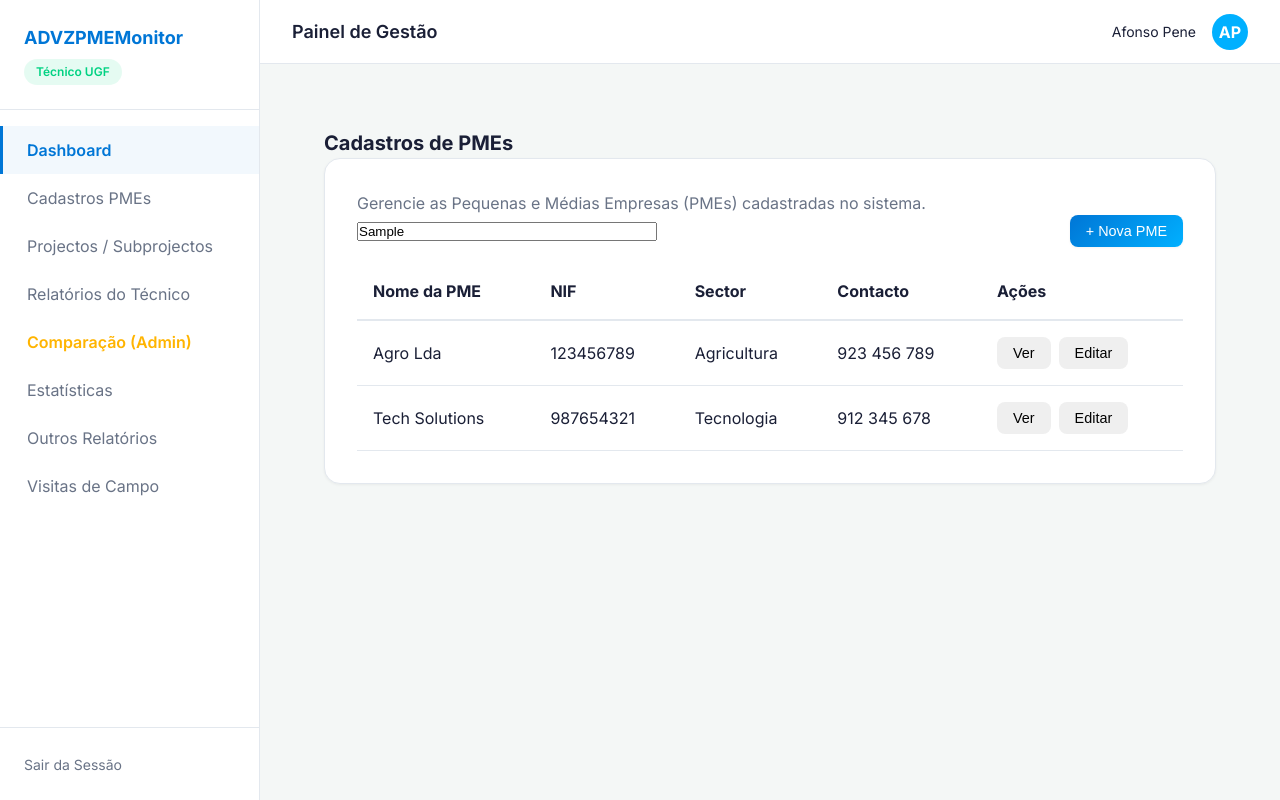
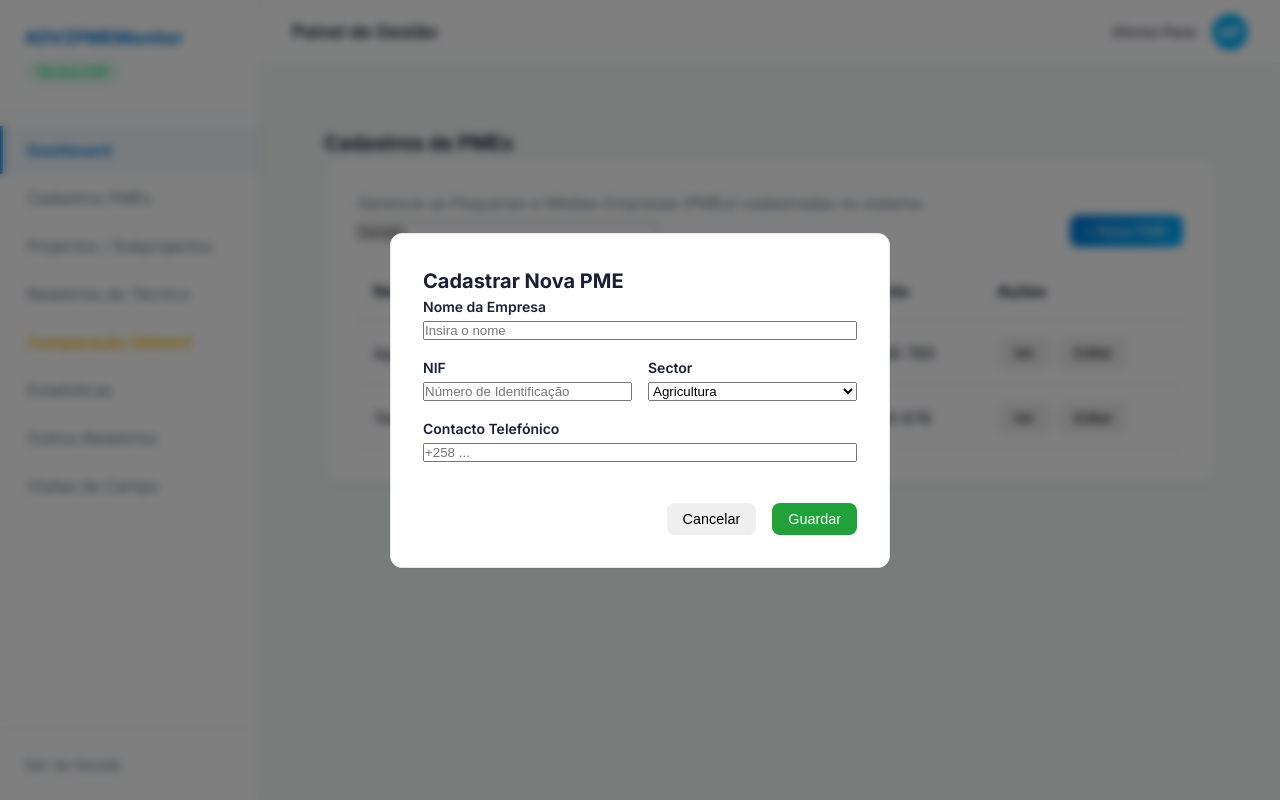
Before and after one commit to afonsinhobrown/ADVZPMEMonitor, a Next.js app: page /pmes in a window 1280 px wide. Both pictures are taken after typing "Sample" into the empty fields and a click on the button "+ Nova PME". Built offline with nearby package versions, Linux system fonts and the light colour scheme.

Commit message:
Feat: Adicionar modal interativo para cadastro de nova PME

```diff
--- a/src/app/(protected)/pmes/page.tsx
+++ b/src/app/(protected)/pmes/page.tsx
@@ -1,6 +1,10 @@
-import React from 'react';
+'use client';
+
+import React, { useState } from 'react';
 
 export default function CadastrosPME() {
+  const [isModalOpen, setIsModalOpen] = useState(false);
+
   return (
     <div style={{ padding: '2rem' }}>
       <h2 className="text-xl font-bold mb-4">Cadastros de PMEs</h2>
@@ -9,7 +13,7 @@ export default function CadastrosPME() {
 
         <div style={{ display: 'flex', justifyContent: 'space-between', alignItems: 'center', marginBottom: '1rem' }}>
           <input type="text" placeholder="Buscar PME..." className="form-input" style={{ width: '300px' }} />
-          <button className="btn btn-primary">+ Nova PME</button>
+          <button className="btn btn-primary" onClick={() => setIsModalOpen(true)}>+ Nova PME</button>
         </div>
 
         <table style={{ width: '100%', borderCollapse: 'collapse', marginTop: '1rem' }}>
@@ -46,6 +50,57 @@ export default function CadastrosPME() {
           </tbody>
         </table>
       </div>
+
+      {isModalOpen && (
+        <div style={{
+          position: 'fixed', top: 0, left: 0, width: '100vw', height: '100vh',
+          background: 'rgba(0,0,0,0.5)', backdropFilter: 'blur(4px)',
+          display: 'flex', alignItems: 'center', justifyContent: 'center', zIndex: 1000
+        }}>
+          <div className="card" style={{ width: '100%', maxWidth: '500px', padding: '2rem', background: 'white', borderRadius: '12px', animation: 'fadeIn 0.2s ease-in-out' }}>
+            <h3 className="text-xl font-bold mb-4">Cadastrar Nova PME</h3>
+
+            <form className="flex flex-col gap-4" onSubmit={(e) => { e.preventDefault(); setIsModalOpen(false); alert("PME registada com sucesso!"); }}>
+              <div>
+                <label className="text-sm font-semibold mb-1" style={{ display: 'block' }}>Nome da Empresa</label>
+                <input type="text" className="form-input" style={{ width: '100%' }} placeholder="Insira o nome" required />
+              </div>
+
+              <div className="grid grid-cols-2 gap-4">
+                <div>
+                  <label className="text-sm font-semibold mb-1" style={{ display: 'block' }}>NIF</label>
+                  <input type="text" className="form-input" style={{ width: '100%' }} placeholder="Número de Identificação" required />
+                </div>
+                <div>
+                  <label className="text-sm font-semibold mb-1" style={{ display: 'block' }}>Sector</label>
+                  <select className="form-input" style={{ width: '100%' }}>
+                    <option>Agricultura</option>
+                    <option>Pescas</option>
+                    <option>Tecnologia</option>
+                    <option>Indústria</option>
+                  </select>
+                </div>
+              </div>
+
+              <div>
+                <label className="text-sm font-semibold mb-1" style={{ display: 'block' }}>Contacto Telefónico</label>
+                <input type="text" className="form-input" style={{ width: '100%' }} placeholder="+258 ..." />
+              </div>
+
+              <div style={{ display: 'flex', justifyContent: 'flex-end', gap: '1rem', marginTop: '1.5rem' }}>
+                <button type="button" className="btn btn-secondary" onClick={() => setIsModalOpen(false)}>Cancelar</button>
+                <button type="submit" className="btn btn-primary" style={{ background: '#22a039', color: 'white', border: 'none' }}>Guardar</button>
+              </div>
+            </form>
+          </div>
+        </div>
+      )}
+      <style>{`
+        @keyframes fadeIn {
+          from { opacity: 0; transform: scale(0.95); }
+          to { opacity: 1; transform: scale(1); }
+        }
+      `}</style>
     </div>
   );
 }
```
